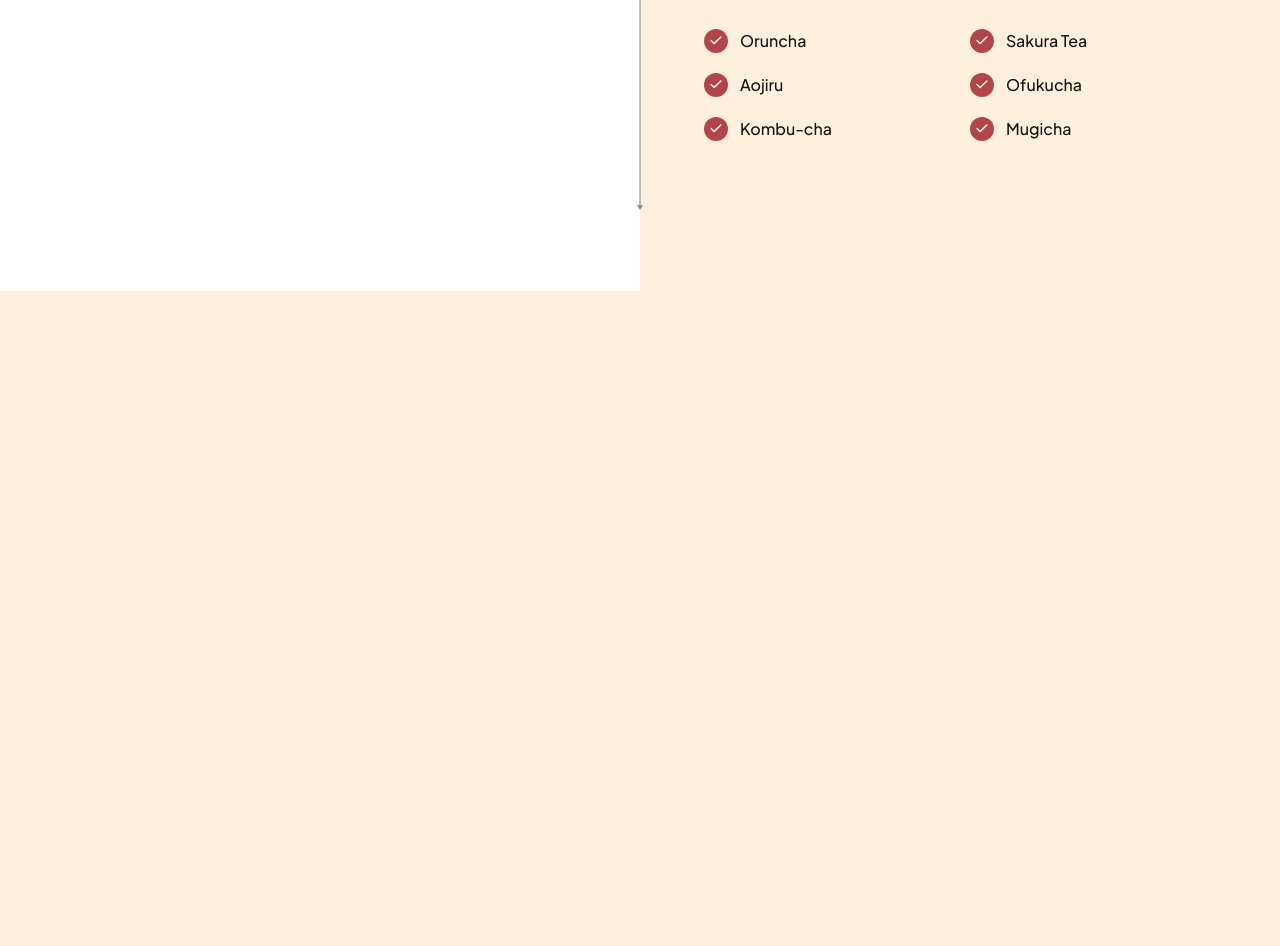
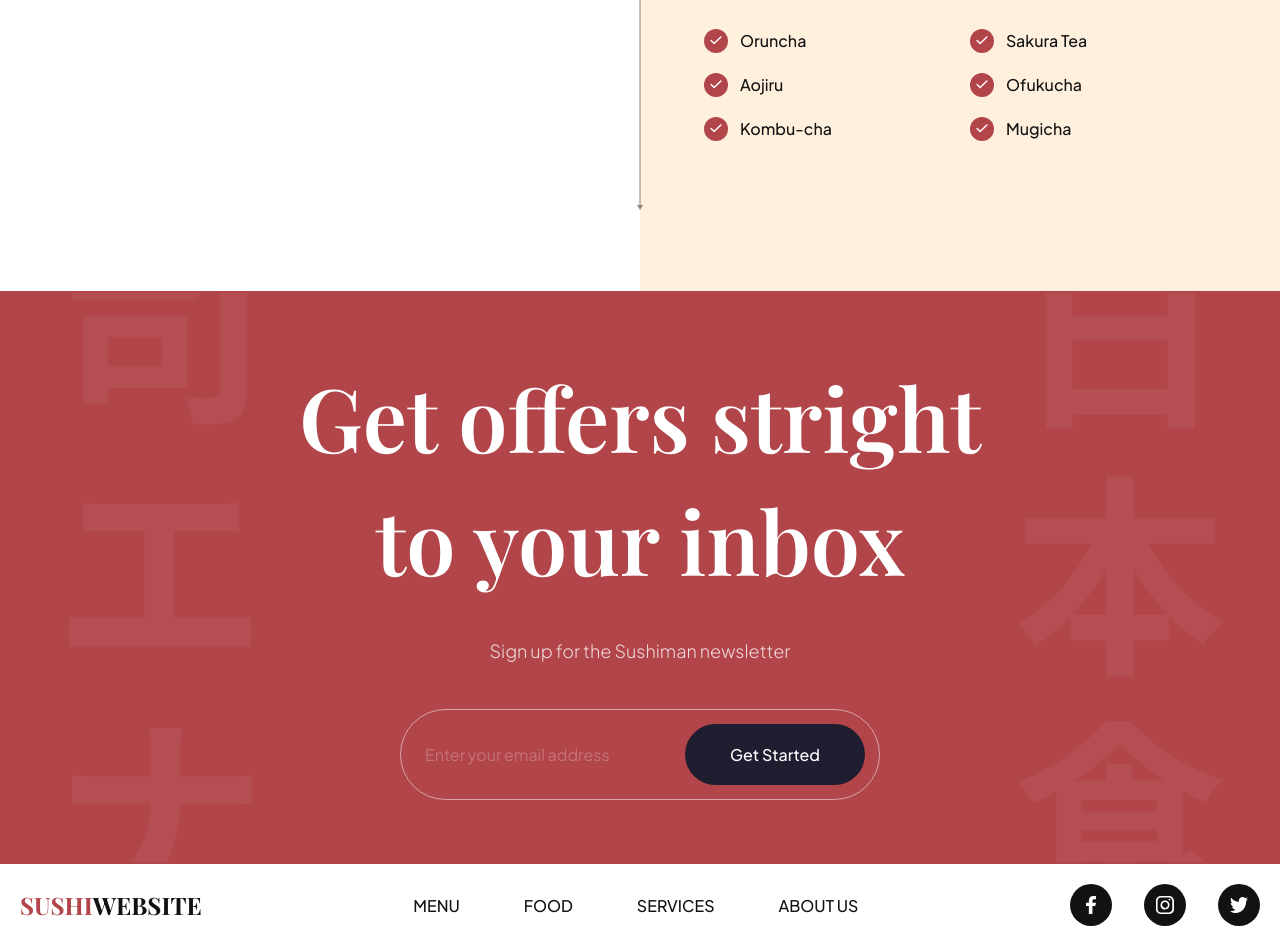
Before and after one commit to syhungFE/sushi-webiste, a website built with Vite: page index.html in a window 1280 px wide. Shown: the part 3407-4353 px from the top of the page. Before the commit the page ends 3698 px from the top, so only its background shows below. Built offline with nearby package versions, Linux system fonts and the light colour scheme.

Commit message:
feat: build subscription section and footer

```diff
--- /dev/null
+++ b/css/sections/footer.css
@@ -0,0 +1,63 @@
+.footer {
+    width: 100%;
+    padding: 20px;
+
+    background: var(--color-white);
+
+    flex-wrap: wrap;
+    gap: 20px;
+
+    overflow: hidden;
+}
+
+.footer__logo {
+    font-size: 24px;
+    font-weight: bold;
+    font-family: var(--playfair-display);
+    text-transform: uppercase;
+    color: var(--secondary-color);
+
+    cursor: pointer;
+}
+
+.footer__logo span {
+    color: var(--primary-color)
+}
+
+.footer ul {
+    list-style: none;
+
+    display: flex;
+    flex-wrap: wrap;
+    flex-direction: row;
+    gap: 64px;
+}
+
+.footer ul:last-child {
+    gap: 32px;
+}
+
+.footer__nav li {
+    font-size: 16px;
+    font-weight: 500;
+    font-family: var(--plus-jakarta-sans);
+    text-transform: uppercase;
+    color: var(--secondary-color);
+
+    cursor: pointer;
+}
+
+.footer__social li {
+    width: 42px;
+    height: 42px;
+
+    background-color: var(--secondary-color);
+    border-radius: 100%;
+}
+
+.footer__social li img {
+    width: 45%;
+    height: 45%;
+
+    object-fit: contain;
+}
--- /dev/null
+++ b/css/sections/subscribe.css
@@ -0,0 +1,85 @@
+.subscription {
+    padding: 64px;
+
+    background-color: var(--primary-color);
+    background-image: url(../../assets/subscribe_bg.png);
+    background-position: center;
+    background-repeat: no-repeat;
+    background-size: contain;
+
+    flex-direction: column;
+    overflow: hidden;
+}
+
+.subscription h2 {
+    font-size: 88px;
+    font-family: var(--playfair-display);
+    font-weight: 600;
+    line-height: 123px;
+
+    color: #fff;
+    text-align: center;
+}
+
+.subscription p {
+    font-size: 18px;
+    font-family: var(--plus-jakarta-sans);
+    font-weight: 300;
+    line-height: 36px;
+
+    margin-top: 32px;
+
+    color: rgba(255, 255, 255, 0.8);
+}
+
+.subscription__form {
+    min-width: 480px;
+    margin-top: 40px;
+
+    padding: 14px 14px 14px 24px;
+
+    display: flex;
+    gap: 10px;
+
+    border: 1px solid rgba(255, 255, 255, 0.5);
+    border-radius: 46px;
+}
+
+.subscription__form input {
+    flex: 1;
+
+    font-size:  16px;
+    font-weight: 400px;
+    font-family: var(--plus-jakarta-sans);
+
+    color: var(--color-white);
+    opacity: 0.5;
+
+    background: transparent;
+    border: none;
+    outline: none;
+}
+
+.subscription__form input::placeholder {
+    color: var(--color-white);
+    opacity: 0.5;
+}
+
+.subscription__form button {
+    padding: 20px;
+
+    min-width: 180px;
+
+    font-size: 16px;
+    font-weight: 500;
+    font-family: var(--plus-jakarta-sans);
+    color: var(--color-white);
+    text-align: center;
+
+    background: var(--black-400);
+    border-radius: 46px;
+    border: none;
+    outline: none;
+
+    cursor: pointer;
+}
--- a/css/style.css
+++ b/css/style.css
@@ -7,8 +7,8 @@
 @import url("sections/about.css");
 @import url("sections/popular.css");
 @import url("sections/trending.css");
-/* @import url("sections/subscribe.css");
-@import url("sections/footer.css"); */
+@import url("sections/subscribe.css");
+@import url("sections/footer.css");
 
 /* CSS variables for reusablity across all files (including above imported) */
 :root {
--- a/index.html
+++ b/index.html
@@ -283,6 +283,47 @@
 		</section>
 	</section>
 
+	<!-- SUBSCIPTION -->
+	<section class="subscription flex-center" id="services">
+		<h2 data-aos="flip-down">
+			Get offers stright <br />
+			to your inbox
+		</h2>
+
+		<p data-aos="fade-up">Sign up for the Sushiman newsletter</p>
+
+		<div class="subscription__form" data-aos="fade-up">
+			<input type="email" placeholder="Enter your email address" />
+			<button>Get Started</button>
+		</div>
+	</section>
+
+	<!-- FOOTER -->
+	<footer class="footer flex-between">
+		<h3 class="footer__logo">
+			<span>Sushi</span>Website
+		</h3>
+
+		<ul class="footer__nav">
+			<li><a href="#menu">Menu</a></li>
+			<li><a href="#food">Food</a></li>
+			<li><a href="#services">Services</a></li>
+			<li><a href="#about-us">About Us</a></li>
+		</ul>
+
+		<ul class="footer__social">
+			<li class="flex-center">
+				<img src="assets/facebook.svg" alt="facebook" />
+			</li>
+			<li class="flex-center">
+			<img src="assets/instagram.svg" alt="instagram" />
+			</li>
+			<li class="flex-center">
+			<img src="assets/twitter.svg" alt="twitter" />
+			</li>
+		</ul>
+	</footer>
+
     <script type="module" src="/js/script.js"></script>
   </body>
 </html>
```
